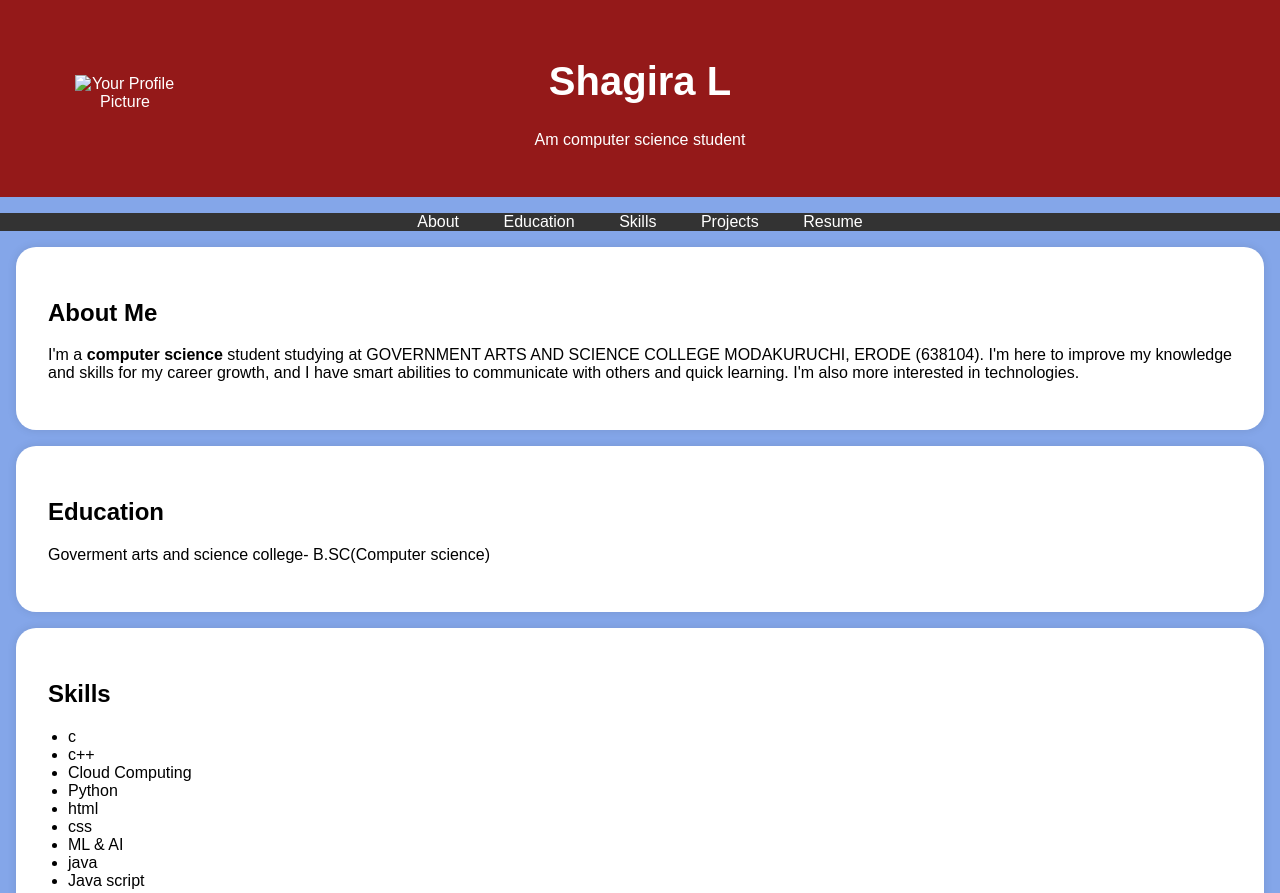
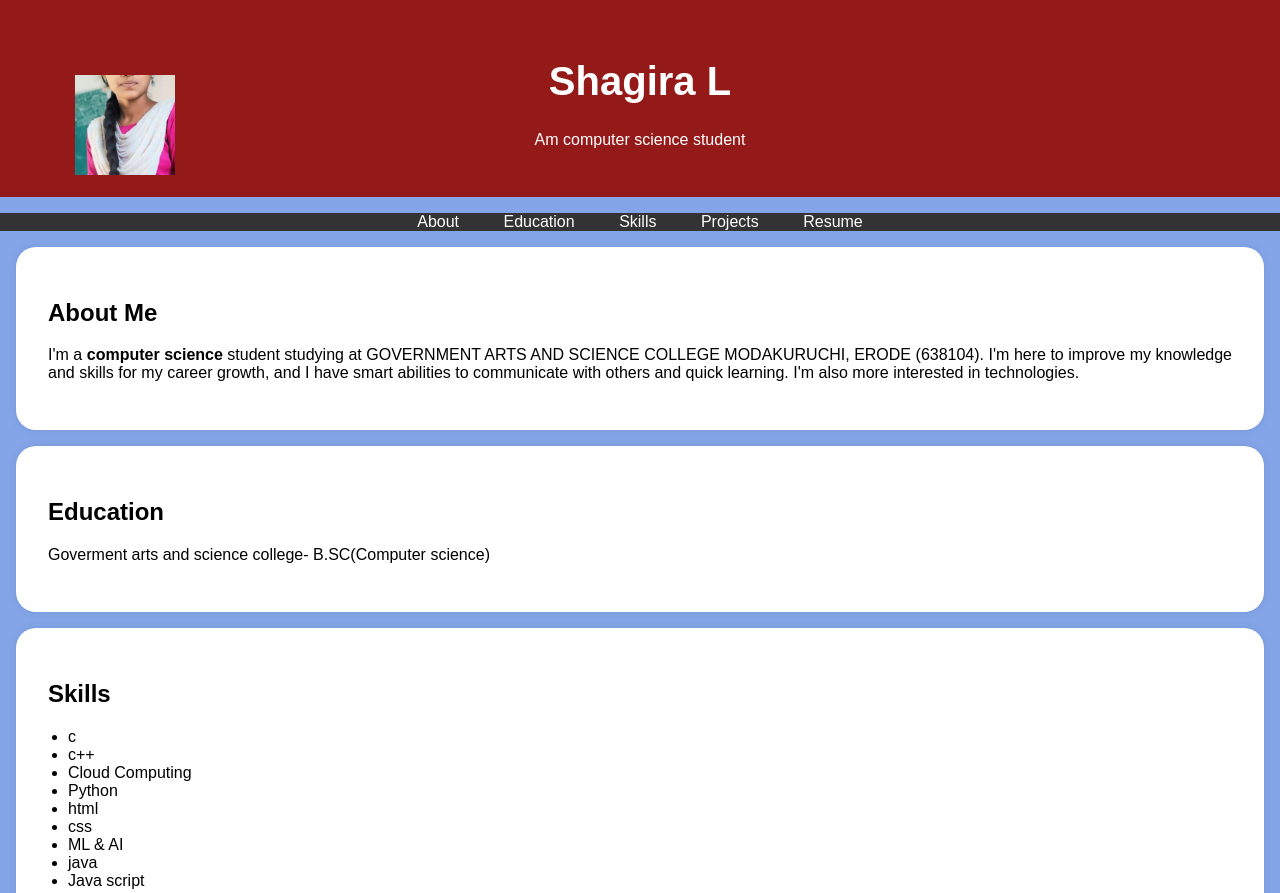
Before and after one commit to shagira1234/Digital-protfolio-, a plain HTML site: page index2.html in a window 1280 px wide. Shown: the top 893 px of the page. Drawn offline with Linux system fonts and the light colour scheme.

Commit message:
Update index2.html

```diff
--- a/index2.html
+++ b/index2.html
@@ -95,7 +95,7 @@
     <header>
         <div class="header-content">
             <!-- Add your profile picture here -->
-            <img src="IMG_20250317_120134_w1ngbp.pdjpgf" alt="Your Profile Picture" class="profile-picture">
+            <img src="IMG-20250318-WA0012.jpg" alt="Your Profile Picture" class="profile-picture">
             <h1>Shagira L</h1>
             <p>Am computer science student</p>
         </div>
```
